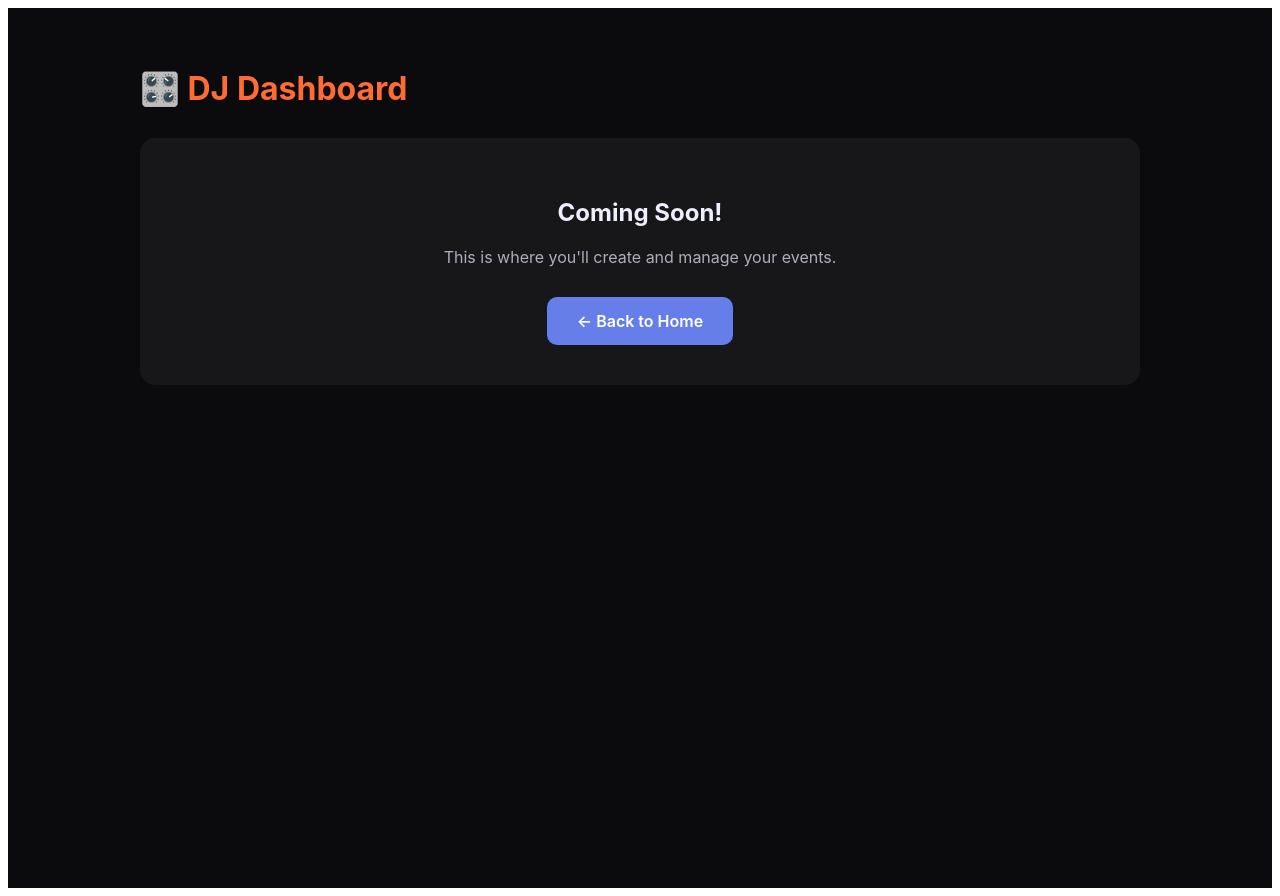
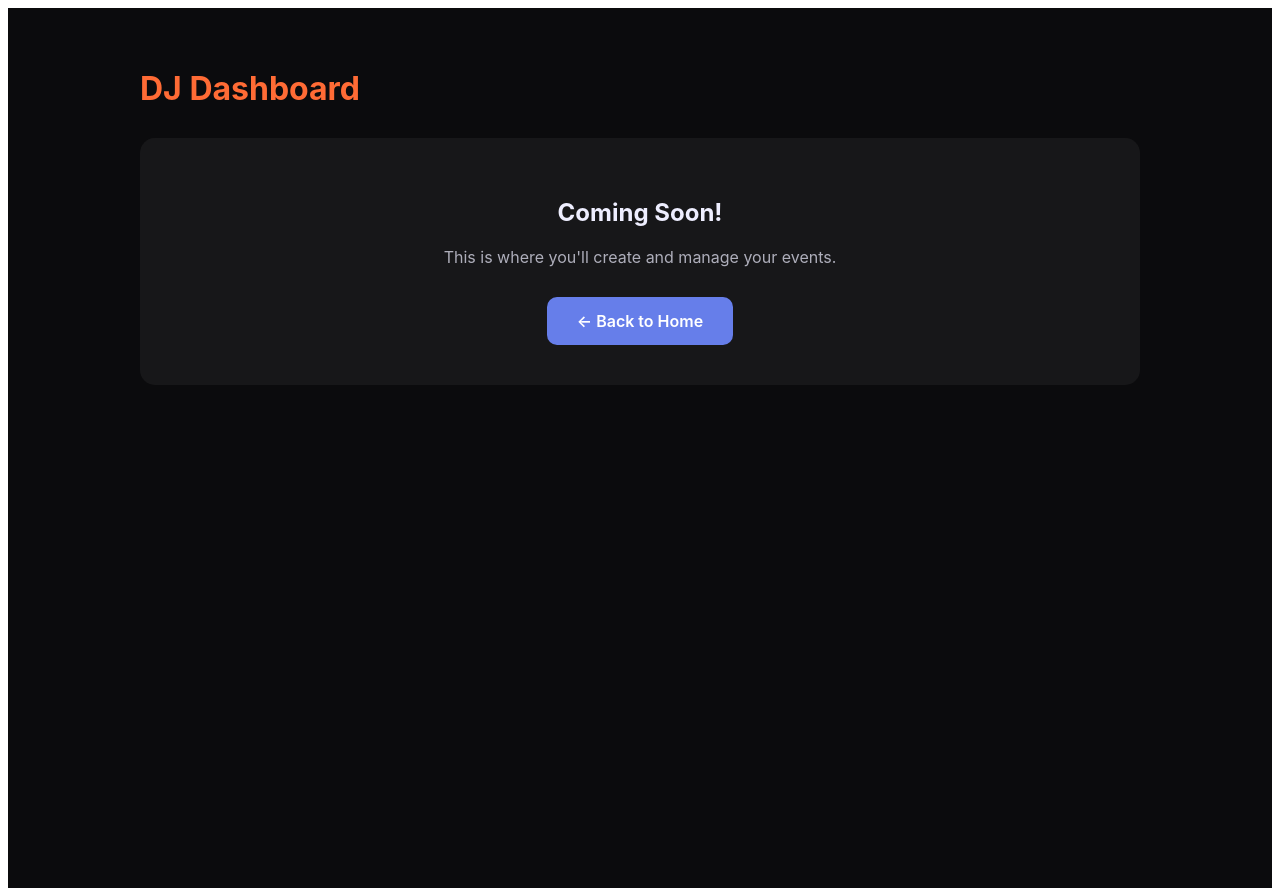
Before and after one commit to clubscast/clubscast-test, a Next.js app: page /dashboard in a window 1280 px wide. Built offline with nearby package versions, Linux system fonts and the light colour scheme.

Commit message:
Update dashboard.js

```diff
--- a/pages/dashboard.js
+++ b/pages/dashboard.js
@@ -9,7 +9,7 @@ export default function Dashboard() {
     }}>
       <div style={{ maxWidth: '1000px', margin: '0 auto' }}>
         <h1 style={{ color: '#ff6b35', marginBottom: '30px' }}>
-          🎛️ DJ Dashboard
+          DJ Dashboard
         </h1>
         <div style={{
           background: 'rgba(255,255,255,0.05)',
```
